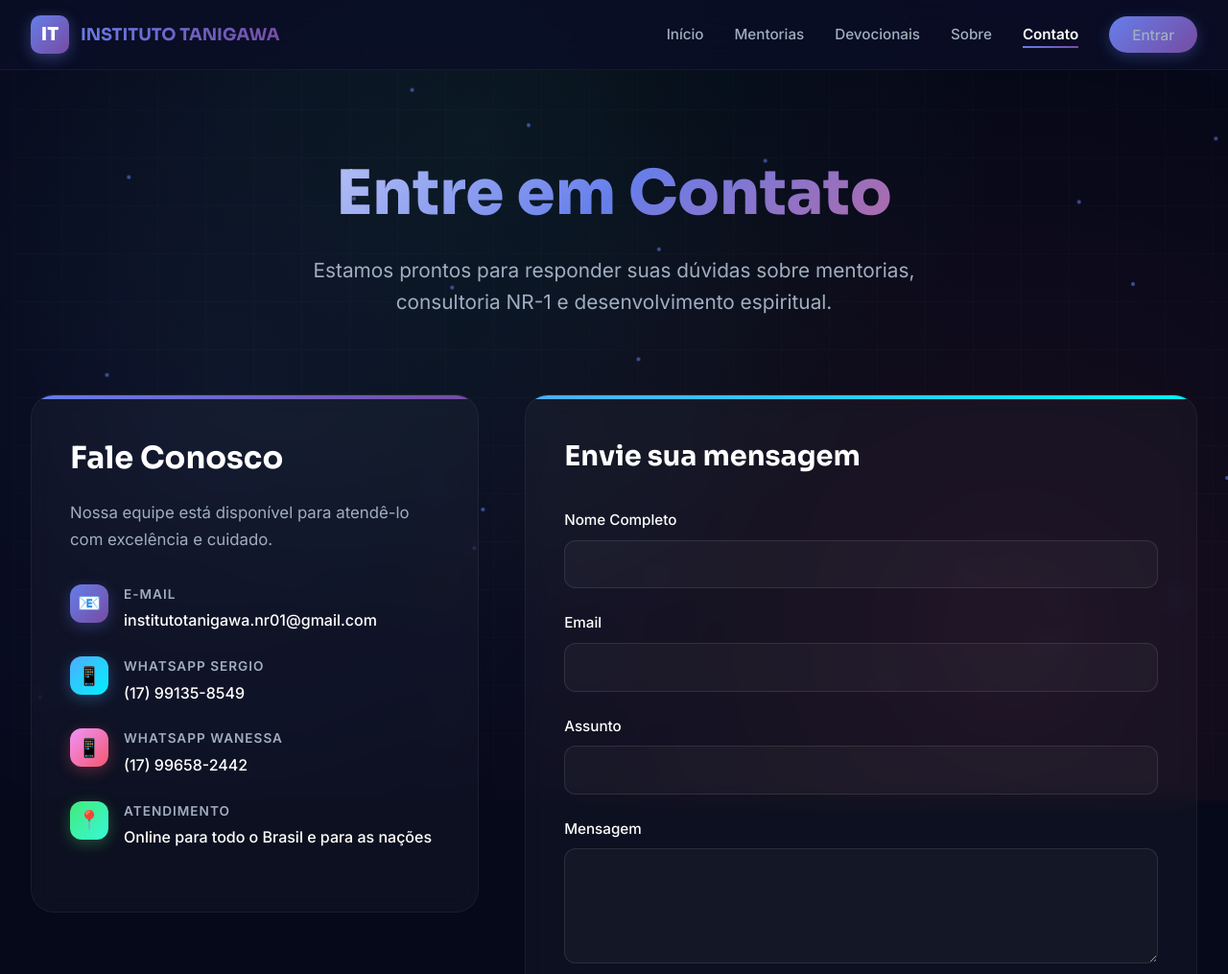
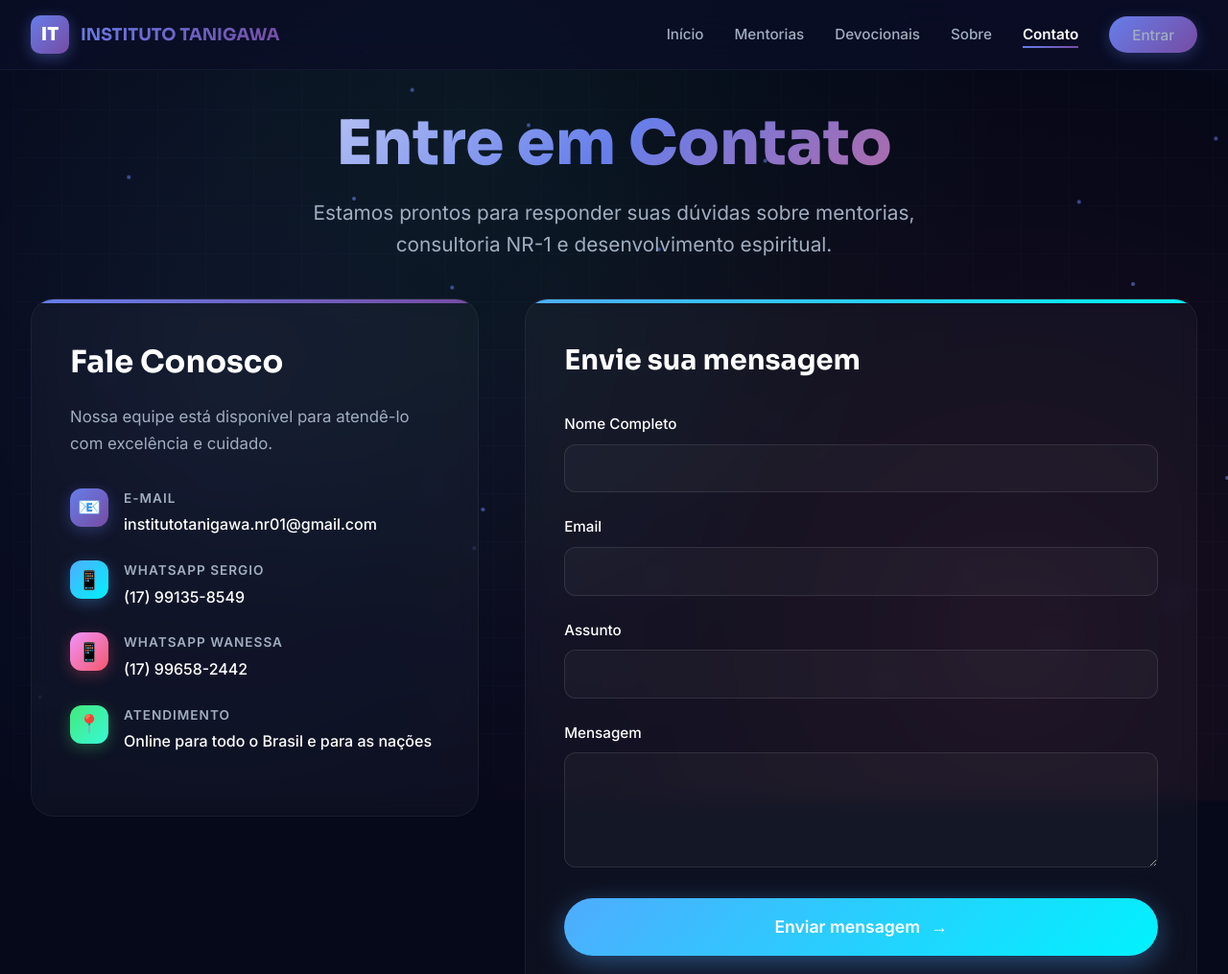
Before and after one commit to institutotanigawanr01/site-tanigawa, a website: page contato.html in a window 1280 px wide. Shown: the top 1015 px of the page at 96% size. Drawn offline with Linux system fonts and the light colour scheme.

Commit message:
Ajustado: Espaçamentos reduzidos para caber em uma tela

```diff
--- a/contato.html
+++ b/contato.html
@@ -213,19 +213,19 @@
         main {
             position: relative;
             z-index: 1;
-            padding-top: 100px;
+            padding-top: 80px;
         }
 
         .container {
             max-width: 1400px;
             margin: 0 auto;
-            padding: 4rem 2rem;
+            padding: 2rem 2rem;
         }
 
         /* Hero Section */
         .hero {
             text-align: center;
-            margin-bottom: 5rem;
+            margin-bottom: 2.5rem;
             animation: fadeInUp 0.8s ease;
         }
 
@@ -244,7 +244,7 @@
             font-family: 'Sora', sans-serif;
             font-size: 4rem;
             font-weight: 800;
-            margin-bottom: 1.5rem;
+            margin-bottom: 1rem;
             background: linear-gradient(135deg, #ffffff 0%, #667eea 50%, #f5576c 100%);
             -webkit-background-clip: text;
             -webkit-text-fill-color: transparent;
@@ -265,7 +265,7 @@
             display: grid;
             grid-template-columns: 1fr 1.5fr;
             gap: 3rem;
-            margin-bottom: 4rem;
+            margin-bottom: 2rem;
         }
 
         /* Contact Info Card */
```
